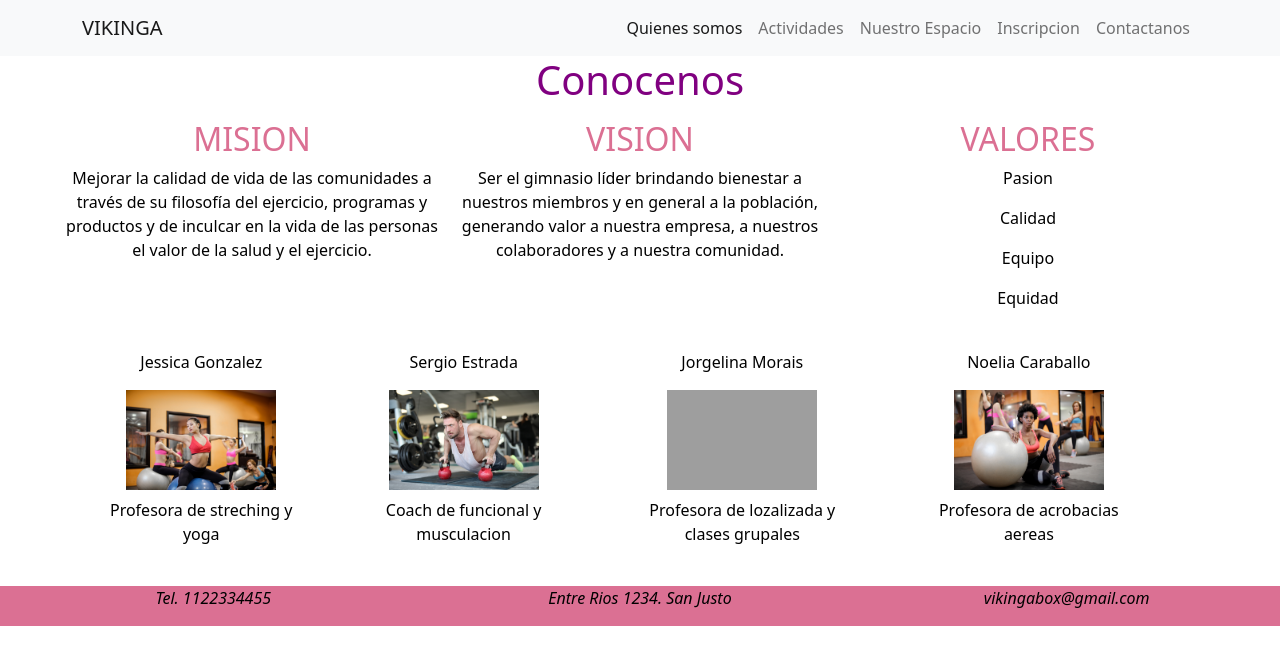
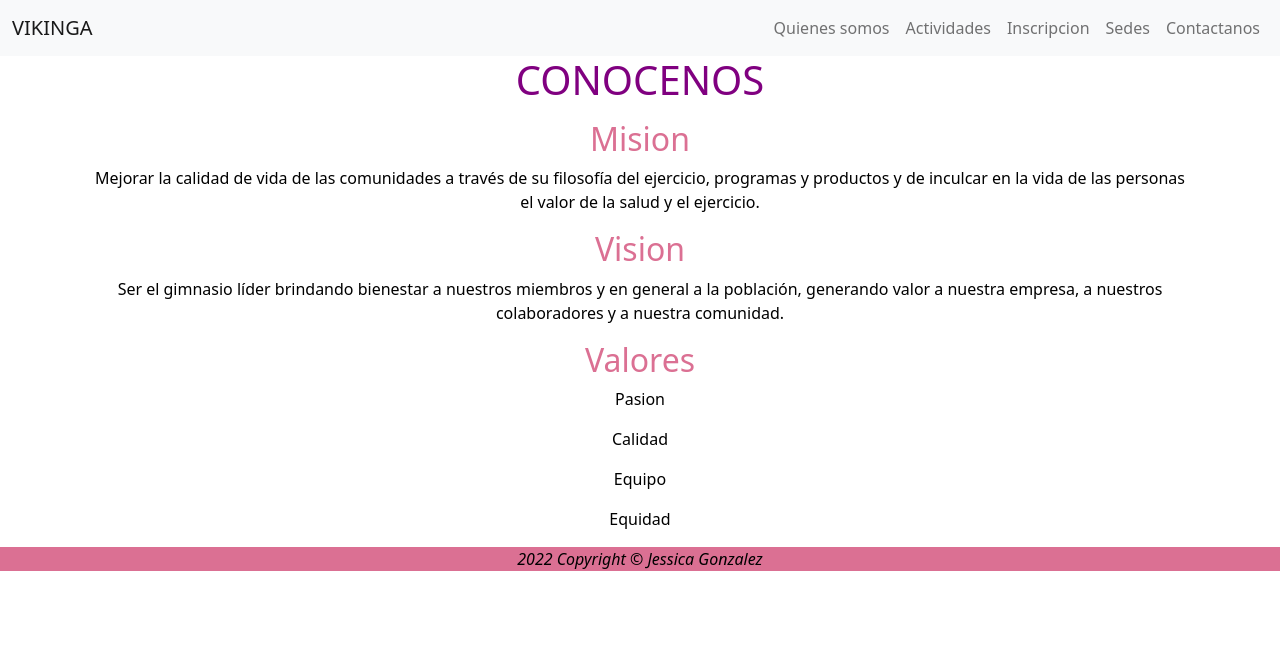
Before and after one commit to jessirg91/proyectoSass, a website: page paginas/quienesSomos.html in a window 1280 px wide. Drawn offline with nearby package versions, Linux system fonts and the light colour scheme; grey boxes are pictures that could not be loaded.

Commit message:
modificaciones

```diff
--- a/assets/scss/_botones.scss
+++ b/assets/scss/_botones.scss
@@ -5,7 +5,6 @@
     text-align: center;
     color: black;
     border-radius: 5%;
-    border-style: solid black;
     &:hover
             {
                 background-color:palevioletred;
--- a/assets/scss/_estructura.scss
+++ b/assets/scss/_estructura.scss
@@ -1,13 +1,21 @@
 header
 {
+
     h1 {
         color: $colorTitulo;
         font-family:$titulo1;
+
     }
 }
 
 main
     {
+        display: grid;
+        align-items: center;
+        justify-content: center;
+
+
+
         h2
         {
             color: $colorPrimario;
@@ -25,6 +33,7 @@ main
             color: black;
             font-family: $texto ;
         }
+
 }
 
 
@@ -34,5 +43,5 @@ footer
     font-family: $texto;
     color: black;
     font-style: oblique;
-    width: 50px;
+    width: 100%;
 }
--- a/paginas/quienesSomos.html
+++ b/paginas/quienesSomos.html
@@ -12,98 +12,51 @@
     <link href="https://unpkg.com/aos@2.3.1/dist/aos.css" rel="stylesheet">
 
 </head>
-<body class="container-fuild">
+<body class="container-fuild p-0">
   <nav class="navbar navbar-expand-lg bg-light">
-        <div class="container d-flex justify-content-star">
+    <div class="container-fluid">
       <a class="navbar-brand" href="../index.html">VIKINGA</a>
-          <button class="navbar-toggler" type="button" data-bs-toggle="collapse" data-bs-target="#navbarNav" aria-controls="navbarNav" aria-expanded="false" aria-label="Toggle navigation">
+      <button class="navbar-toggler" type="button" data-bs-toggle="collapse" data-bs-target="#navbarNavAltMarkup" aria-controls="navbarNavAltMarkup" aria-expanded="false" aria-label="Toggle navigation">
         <span class="navbar-toggler-icon"></span>
       </button>
-          <div class="collapse navbar-collapse d-flex justify-content-end" id="navbarNav">
-            <ul class="navbar-nav">
-              <li class="nav-item">
-                <a class="nav-link active" href="./quienesSomos.html">Quienes somos</a>
-              </li>
-              <li class="nav-item">
-                <a class="nav-link" href="./actividades.html">Actividades</a>
-              </li>
-              <li class="nav-item">
-                <a class="nav-link" href="./espacio.html">Nuestro Espacio</a>
-              </li>
-              <li class="nav-item">
-                <a class="nav-link" href="./incripcion.html">Inscripcion</a>
-              </li>
-              <li class="nav-item">
+      <div class="collapse navbar-collapse justify-content-end" id="navbarNavAltMarkup">
+        <div class="navbar-nav">
+          <a class="nav-link" aria-current="page" href="../paginas/quienesSomos.html">Quienes somos</a>
+          <a class="nav-link" href="../paginas/actividades.html">Actividades</a>
+          <a class="nav-link" href="../paginas/incripcion.html">Inscripcion</a>
+          <a class="nav-link" href="../paginas/sedes.html">Sedes</a>
           <a class="nav-link" href="../index.html#contactanos">Contactanos</a>
-              </li>
-            </ul>
+        </div>
       </div>
     </div>
   </nav>
 
     <header class="container-fluid d-flex justify-content-center">
-        <h1>Conocenos</h1>
+        <h1>CONOCENOS</h1>
     </header>
 
     <main>
-      <div class="container d-flex justify-content-center">
-        <div class="col-4 m-2 text-center">
-          <h2>MISION</h2>
+      <div class="container d-flex-wrap">
+        <div class="m-2 text-center">
+          <h2>Mision</h2>
           <p>Mejorar la calidad de vida de las comunidades a través de su filosofía del ejercicio, programas y productos y de inculcar en la vida de las personas el valor de la salud y el ejercicio.</p>
         </div>
-        <div class="col-4 m-2 text-center">
-          <h2>VISION</h2>
+        <div class="m-2 text-center">
+          <h2>Vision</h2>
           <p>Ser el gimnasio líder brindando bienestar a nuestros miembros y en general a la población, generando valor a nuestra empresa, a nuestros colaboradores y a nuestra comunidad.</p>
         </div>
-        <div class="col-4 m-2 text-center">
-          <h2>VALORES</h2>
+        <div class="m-2 text-center">
+          <h2>Valores</h2>
           <p>Pasion</p>
           <p>Calidad</p>
           <p>Equipo</p>
           <p>Equidad</p>
         </div>
     </div>
-      <div class="container d-flex justify-content-center">
-        <div class="row">
-          <div class="profes col-5 m-3 text-center">
-            <p>Jessica Gonzalez</p>
-            <img src="../assets/img/jessica.jpg" width="150px" height="100px" alt="profe">
-            <p class="mt-2">Profesora de streching y yoga</p>
-          </div>
-
-          <div class="profes col-5 m-3 text-center">
-            <p>Sergio Estrada</p>
-            <img src="../assets/img/sergio.jpg" width="150px" height="100px" alt="profe">
-            <p class="mt-2">Coach de funcional y musculacion</p>
-          </div>
-        </div>
-
-        <div class="row">
-            <div class="profes col-5 m-3 text-center">
-              <p>Jorgelina Morais</p>
-              <img src="../assets/img/jorgelina.jpg" width="150px" height="100px" alt="profe">
-              <p class="mt-2">Profesora de lozalizada y clases grupales</p>
-            </div>
-
-            <div class="profes col-5 m-3 text-center">
-              <p>Noelia Caraballo</p>
-              <img src="../assets/img/noelia.jpg" width="150px" height="100px" alt="profe">
-              <p class="mt-2">Profesora de acrobacias aereas</p>
-            </div>
-          </div>
-      </div>
     </main>
 
-    <aside>
-
-    </aside>
-
-    <footer class="footer container-fluid justify-content-center mt-2">
-      <div class="row">
-      <p class="col-4 text-center">Tel. 1122334455</p>
-      <p class=" col-4 text-center">Entre Rios 1234. San Justo</p>
-      <p class="col-4 text-center">vikingabox@gmail.com</p>
-      </div>
+    <footer class="footer container-fluid">
+      <p class="text-center aling-content-center"> 2022 Copyright &copy; Jessica Gonzalez</p>
     </footer>
 
     <script src="https://unpkg.com/aos@2.3.1/dist/aos.js"></script>
```
Also changed, not shown: index.html (+19 -37 lines), paginas/actividades.html (+14 -31 lines), paginas/espacio.html (deleted, +0 -111 lines), paginas/incripcion.html (+13 -31 lines), paginas/sedes.html (added, +84 -0 lines), assets/css/style.css, assets/img/logo.jpg (deleted), assets/img/presentacion.jpg (renamed from assets/presentacion.jpg). Lines whose indentation alone changed are shown as unchanged.
